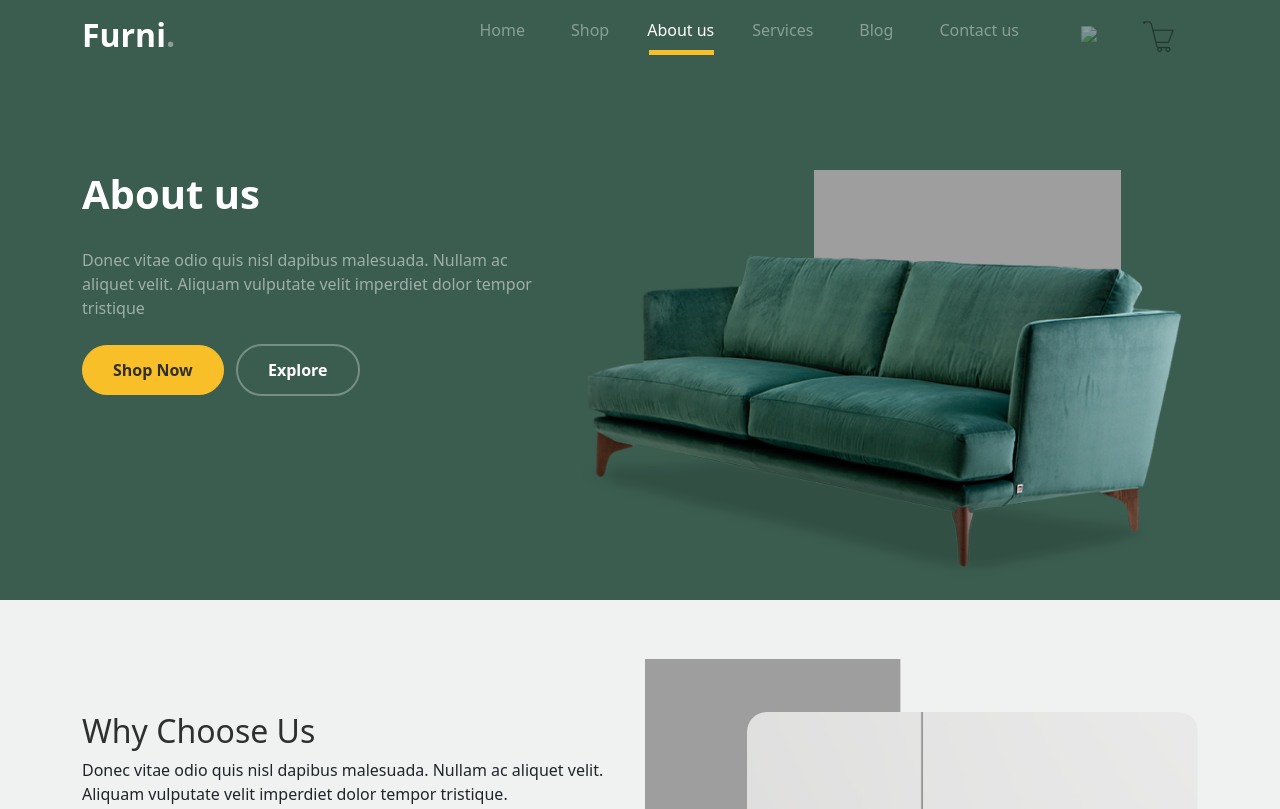
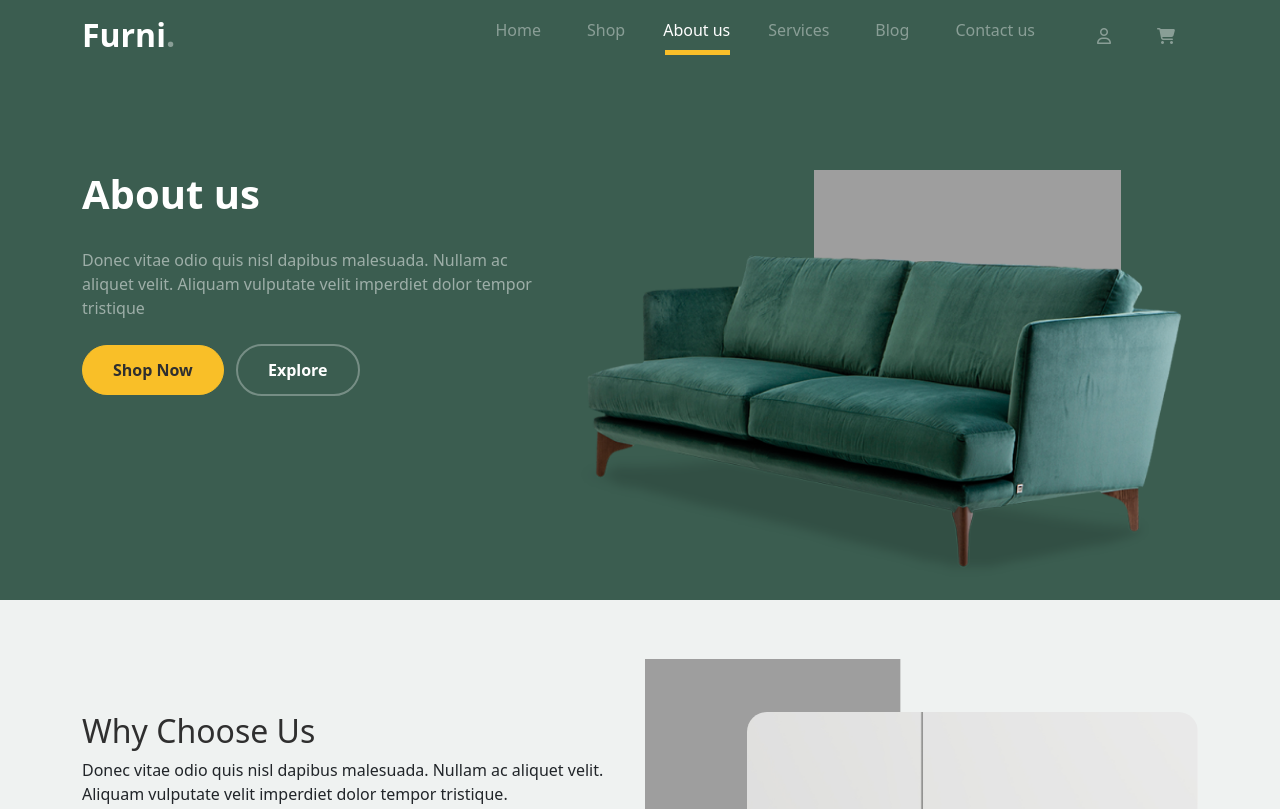
Before and after one commit to SA-L-svg/furniture, a plain HTML site: page about.html in a window 1280 px wide. Shown: the top 809 px of the page. Drawn offline with nearby package versions, Linux system fonts and the light colour scheme; grey boxes are pictures that could not be loaded.

Commit message:
feat : edited

```diff
--- a/about.html
+++ b/about.html
@@ -31,8 +31,8 @@
                     <li><a class="nav-link lin" href="contact.html">Contact us</a></li>
                 </ul>
                 <ul class="custom-navbar-nav navbar-nav mb-2 mb-md-0 ms-3 ">
-                    <li><a class="nav-link " href="#"><img src="images/icons8-user-windows-11-outline/iOS/icons8-user-24(@1×).png"></a></li>
-					<li><a class="nav-link " href="cart.html"><img src="images/icons8-cart-ios-17/icons8-cart-32.png"></a></li>
+                    <li><a class="nav-link " href="#"><i class="fa-regular fa-user"></i></a></li>
+					<li><a class="nav-link " href="cart.html"><i class="fa-solid fa-cart-shopping"></i></a></li>
                 </ul>
 
             </div>
```
Also changed, not shown: blog.html (+2 -2 lines), contact.html (+2 -2 lines), index.html (+2 -2 lines), service.html (+2 -2 lines), shop.html (+2 -2 lines).
